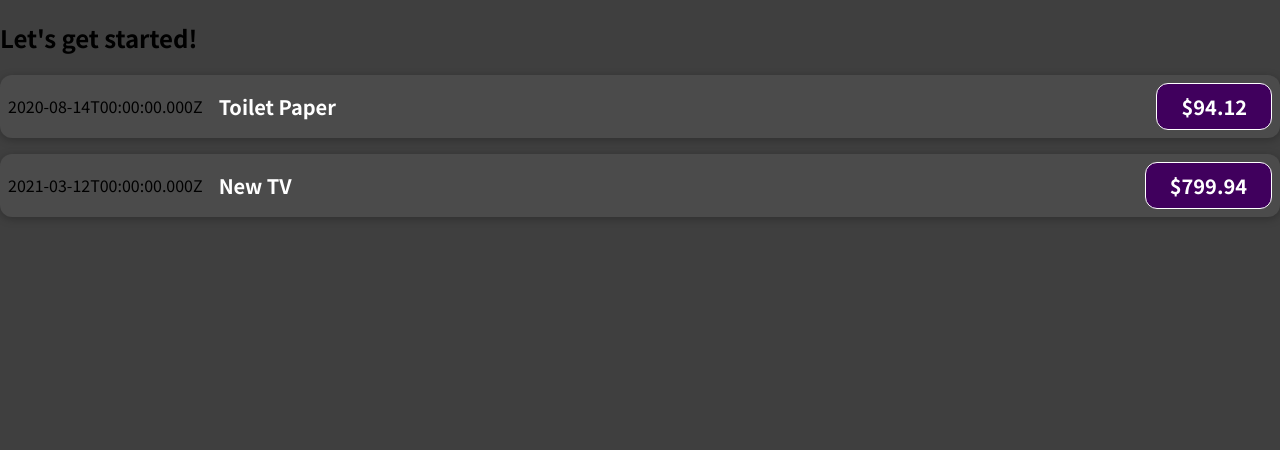
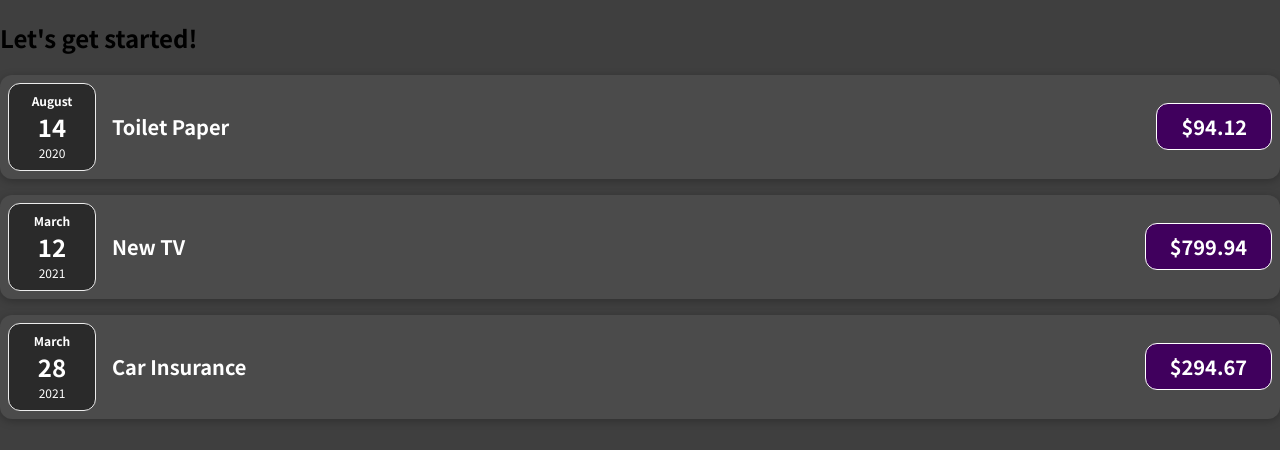
Before and after one commit to padepokanpenguin/react-introduction-academind-course, a JavaScript app: page / in a window 1280 px wide. Shown: the top 450 px of the page. Built offline with nearby package versions, Linux system fonts and the light colour scheme.

Commit message:
customizing date

```diff
--- a/src/App.js
+++ b/src/App.js
@@ -31,8 +31,9 @@
   return (
     <div>
       <h2>Let's get started!</h2>
-      <ExpenseItem title={expenses[0].title} amount={expenses[0].amount} date={expenses[0].date}></ExpenseItem>
-      <ExpenseItem title={expenses[1].title} amount={expenses[1].amount} date={expenses[1].date}></ExpenseItem>
+      <ExpenseItem title={expenses[0].title} amount={expenses[0].amount} date={expenses[0].date} />
+      <ExpenseItem title={expenses[1].title} amount={expenses[1].amount} date={expenses[1].date} />
+      <ExpenseItem title={expenses[2].title} amount={expenses[2].amount} date={expenses[2].date} />
     </div>
   );
 }
--- /dev/null
+++ b/src/components/ExpenseDate.css
@@ -0,0 +1,26 @@
+.expense-date {
+  display: flex;
+  flex-direction: column;
+  width: 5.5rem;
+  height: 5.5rem;
+  border: 1px solid #ececec;
+  background-color: #2a2a2a;
+  color: white;
+  border-radius: 12px;
+  align-items: center;
+  justify-content: center;
+}
+
+.expense-date__month {
+  font-size: .75rem;
+  font-weight: bold;
+}
+
+.expense-date__year {
+  font-size: .75rem;
+}
+
+.expense-date__day {
+  font-size: 1.5rem;
+  font-weight: bold;
+}
--- /dev/null
+++ b/src/components/ExpenseDate.js
@@ -0,0 +1,15 @@
+import './ExpenseDate.css';
+
+function ExpenseDate (props) {
+  const month = props.date.toLocaleString('en-US', {month: 'long'});
+  const day = props.date.toLocaleString('en-US', {day: '2-digit'});
+  const year = props.date.getFullYear();
+
+  return <div className="expense-date">
+     <div className="expense-date__month">{month}</div>
+     <div className="expense-date__day">{day}</div>
+     <div className="expense-date__year">{year}</div>
+  </div>
+}
+
+export default ExpenseDate;
--- a/src/components/ExpenseItem.js
+++ b/src/components/ExpenseItem.js
@@ -1,14 +1,11 @@
+import ExpenseDate from './ExpenseDate';
 import './ExpenseItem.css';
 
 function ExpenseItem (props) {
 
-  //const expenseDate = new Date(2021, 2, 28);
-  //const expenseTitle = 'Car Insurance';
-  //const expensePrice = 294.67;
-
   return (
     <div className="expense-item">
-      <div>{props.date.toISOString()}</div>
+      <ExpenseDate date={props.date} />
       <div className="expense-item__description">
         <h2>{props.title}</h2>
         <div className="expense-item__price">${props.amount}</div>
```
Also changed, not shown: 1 other file (tests, documents, lock files or other folders).
